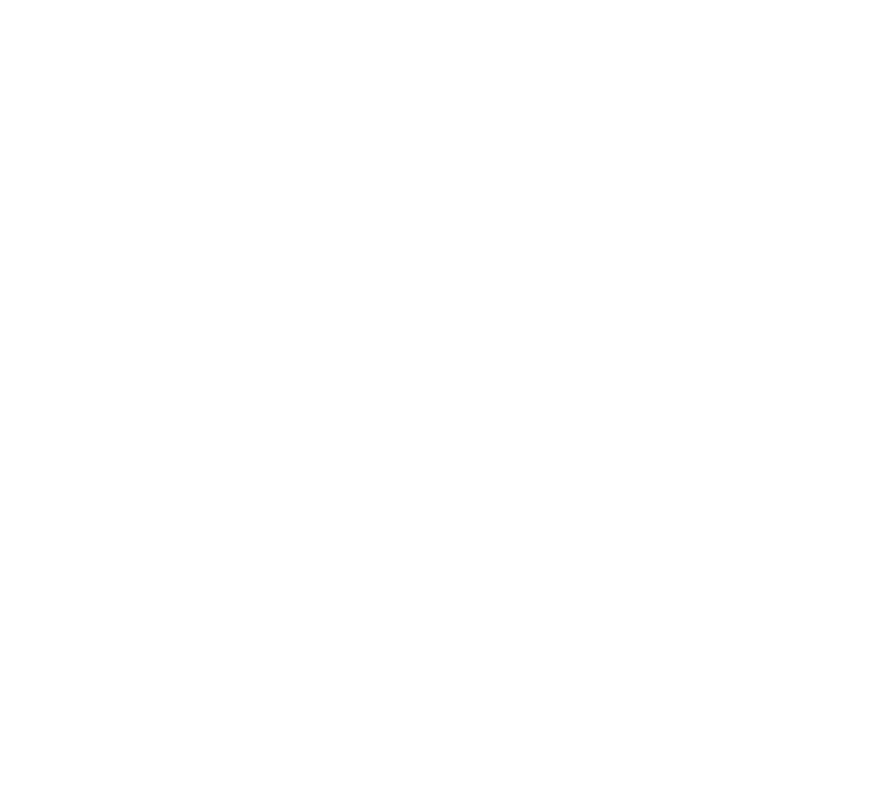
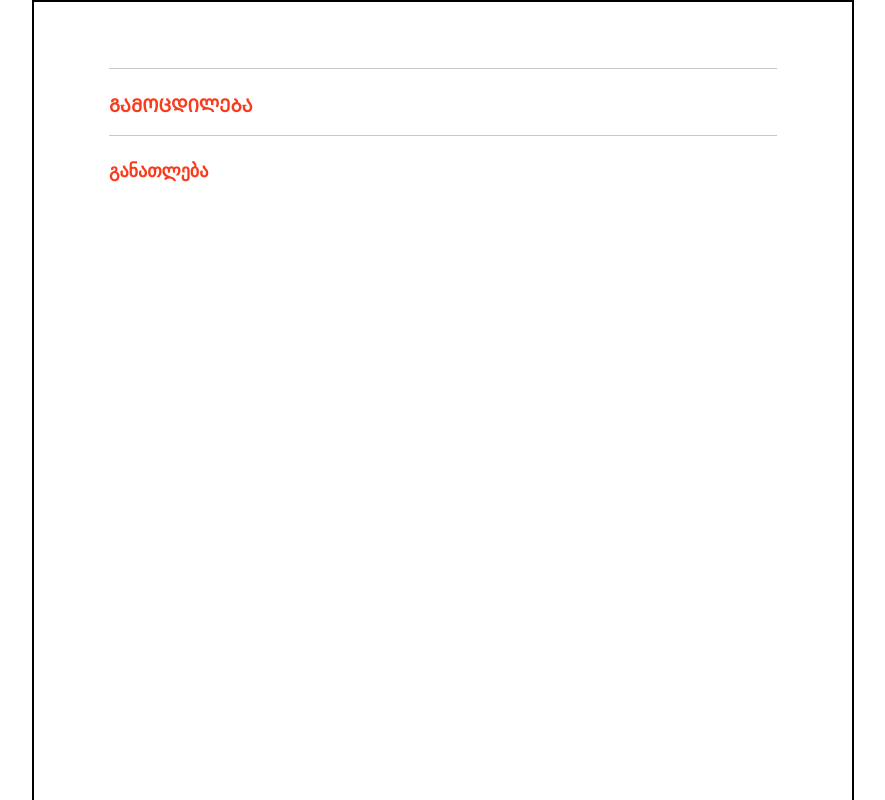
Before and after one commit to lukakhutsishvili/CVgenerator, a React (Vite) app: page /finished in a window 1280 px wide. Before the commit this address had no page. Shown: the top 800 px of the page, without its empty margins (197-1082 px from the left). Built offline with nearby package versions, Linux system fonts and the light colour scheme; a web font is replaced by a local one.

Commit message:
add last page

```diff
--- a/src/App.tsx
+++ b/src/App.tsx
@@ -3,14 +3,17 @@
 import Experience from "./pages/Experience";
 import Education from "./pages/Education";
 import Home from "./pages/Home";
+import "./index.css";
+import LastPage from "./pages/LastPage";
 
 function App() {
   return (
     <Routes>
-      <Route path="/Home" element={<Home />} />
-      <Route path="/PersonalInfo" element={<PersonalInfo />} />
-      <Route path="/Experience" element={<Experience />} />
-      <Route path="/Education" element={<Education />} />
+      <Route path="/home" element={<Home />} />
+      <Route path="/personalInfo" element={<PersonalInfo />} />
+      <Route path="/experience" element={<Experience />} />
+      <Route path="/education" element={<Education />} />
+      <Route path="/finished" element={<LastPage />} />
     </Routes>
   );
 }
--- a/src/components/CVcomponent.tsx
+++ b/src/components/CVcomponent.tsx
@@ -44,15 +44,15 @@
   const educationData: EducationData[] | null = educationDataString
     ? JSON.parse(educationDataString).education
     : null;
-
-  console.log(educationData);
-
+  const borderStyle =
+    location.pathname === "/finished" ? "2px solid black" : "none";
   return (
     <div
       style={{
         minHeight: "100%",
         background: "#f9f9f9",
-        width: "-webkit-fill-available",
+        width: "100%",
+        border: borderStyle,
       }}
     >
       <div
@@ -148,6 +148,7 @@
             background: "white",
             position: "absolute",
             padding: "48px 75px",
+            bottom: "2px",
           }}
         >
           <img src="/images/LOGO-12 1.png" />
--- a/src/index.css
+++ b/src/index.css
@@ -13,7 +13,7 @@
   display: none;
 }
 
-@media (min-width: 1780px) {
+@media (min-width: 1080px) {
   html,
   body,
   #root {
--- a/src/pages/Education.tsx
+++ b/src/pages/Education.tsx
@@ -216,7 +216,9 @@
               <Link to={"/PersonalInfo"}>
                 <BlueButton type="button">უკან</BlueButton>
               </Link>
-              <BlueButton>შემდეგი</BlueButton>
+              <Link to={"/finished"}>
+                <BlueButton>დასრულება</BlueButton>
+              </Link>
             </Footer>
           </MainDiv>
         </form>
--- a/src/pages/Home.tsx
+++ b/src/pages/Home.tsx
@@ -1,5 +1,5 @@
 import styled from "styled-components";
-import Redberry from "../../public/images/LOGO-02 3.png";
+import Redberry from "/images/LOGO-02 3.png";
 import BackgroundImage from "/images/shutterstock_2189773743 1.png";
 import Agency from "/images/LOGO-02 3.png";
 import { Link } from "react-router-dom";
--- /dev/null
+++ b/src/pages/LastPage.tsx
@@ -0,0 +1,20 @@
+import styled from "styled-components";
+import CVcomponent from "../components/CVcomponent";
+
+function LastPage() {
+  return (
+    <main style={{ display: "grid", justifyContent: "center" }}>
+      <Cvdiv>
+        <CVcomponent />
+      </Cvdiv>
+    </main>
+  );
+}
+
+export default LastPage;
+
+const Cvdiv = styled.div`
+  width: 822px;
+  height: 1080px;
+  border: 1px black;
+`;
```
